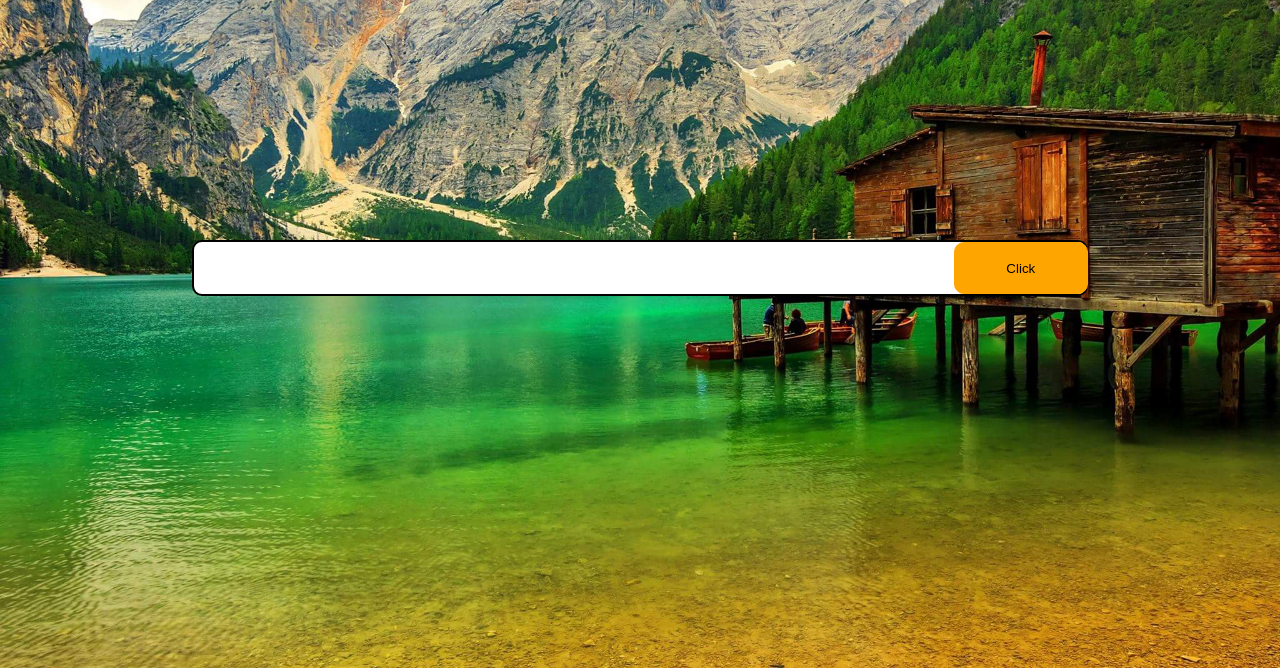
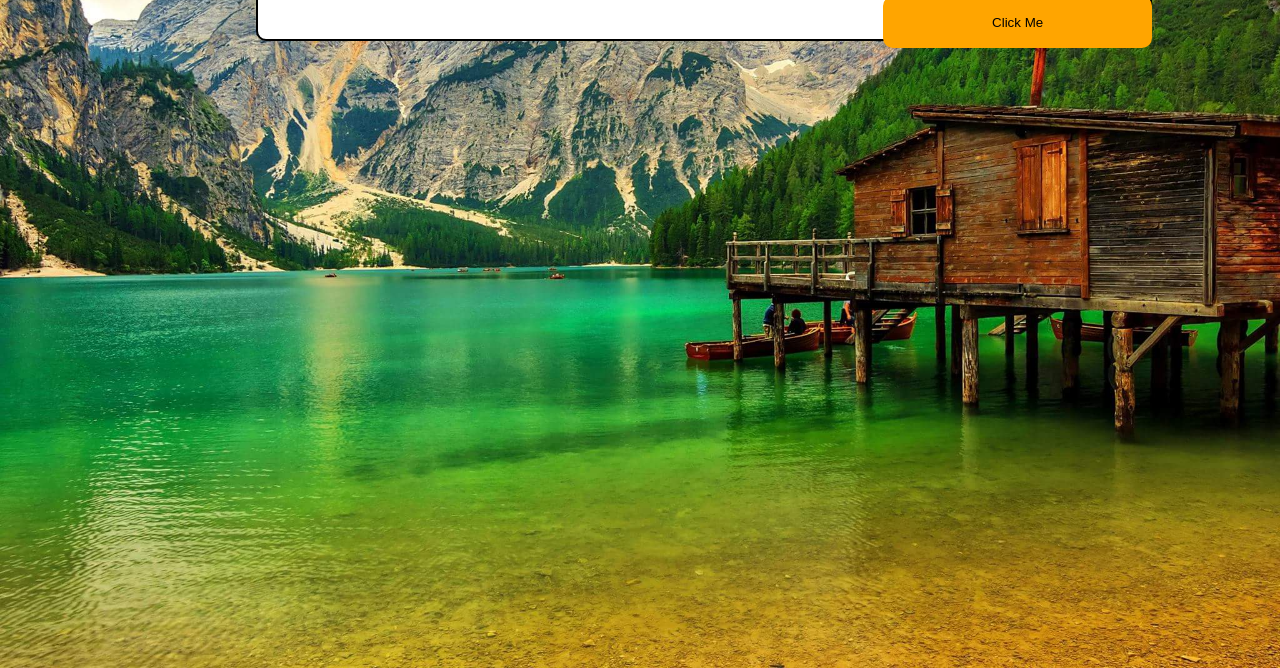
Before and after one commit to atakanhbk/SearchEngine, a plain HTML site: page index.html in a window 1280 px wide. Shown: the part 132-800 px from the top of the page. Drawn offline with Linux system fonts and the light colour scheme.

Commit message:
Edit css

```diff
--- a/index.html
+++ b/index.html
@@ -1,24 +1,22 @@
 <!DOCTYPE html>
 <html lang="en">
   <head>
-    <meta charset="UTF-8">
-    <meta name="viewport" content="width=device-width, initial-scale=1.0">
+    <meta charset="UTF-8" />
+    <meta name="viewport" content="width=device-width, initial-scale=1.0" />
     <title>Document</title>
-    <link rel="stylesheet" href="style.css">
+    <link rel="stylesheet" href="style.css" />
   </head>
   <body>
+    <div class="container">
+      <img src="images/ViewPhoto.jpg" alt="" />
 
-    <div class="container">
-        <img src="images/ViewPhoto.jpg" alt="">
       <div class="input-part">
-          <input class="input-text">
-            <button class="search-button">Click</button>
+        <h1>What Are You Looking For ?</h1>
+        <input class="input-text" />
+        <button class="search-button">Click Me</button>
       </div>
 
-        <div class="show-search-output">
-
-        </div>
-
+      <div class="show-search-output"></div>
     </div>
 
     <script src="app.js"></script>
--- a/style.css
+++ b/style.css
@@ -19,14 +19,11 @@ img {
   position: absolute;
   width: 70%;
   height: 10%;
-    top: 50%;
-    left: 50%;
-    transform: translate(-50%,-50%);
-    display: flex;
-    align-items: center;
+  top: 10%;
+  left: 20%;
 }
 
-.input-text{
+.input-text {
   width: 100%;
   height: 70%;
   box-sizing: border-box;
@@ -36,12 +33,14 @@ img {
   font-size: 25px;
 }
 
-.search-button{
+.search-button {
   position: absolute;
-    right:0;
-    width: 15%;
+  right: 0;
+  width: 30%;
+  top: 60%;
   height: 65%;
+  background-color: orange;
+  border: 2px solid orange;
+  box-sizing: border-box;
   border-radius: 10px;
-    background-color: orange;
-    border: 1px solid orange;
 }
```
Lines whose indentation alone changed are shown as unchanged.
